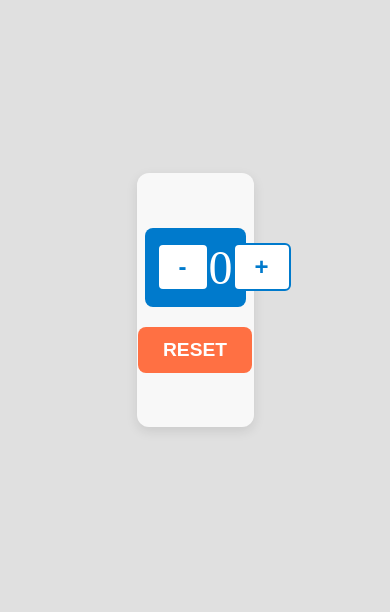
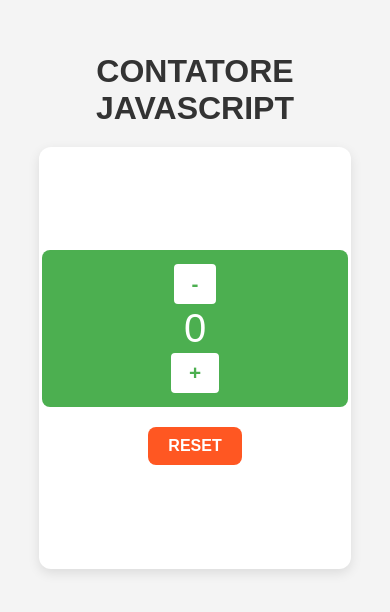
Before and after one commit to GioeleBoccanegra/Progetto-JavaScript-di-Gioele-Boccanegra, a plain HTML site: page index.html in a window 390 px wide. Shown: the part 122-734 px from the top of the page. Drawn offline with Linux system fonts and the light colour scheme.

Commit message:
finito, inizio test

```diff
--- a/assets/css/style.css
+++ b/assets/css/style.css
@@ -1,10 +1,20 @@
 body {
   display: flex;
+  flex-direction: column;
   height: 100vh;
   margin: 0;
   align-items: center;
   justify-content: center;
-  background-color: #e0e0e0;
+  background-color: #f4f4f4;
+  font-family: 'Arial', sans-serif;
+}
+
+body h1 {
+  text-transform: uppercase;
+  color: #333;
+  font-size: 2rem;
+  margin-bottom: 20px;
+  text-align: center;
 }
 
 .container {
@@ -14,7 +24,7 @@ body {
   align-items: center;
   width: 30vw;
   height: 30vh;
-  background-color: #f8f8f8;
+  background-color: #ffffff;
   border-radius: 12px;
   box-shadow: 0 4px 12px rgba(0, 0, 0, 0.1);
   padding: 20px;
@@ -26,14 +36,14 @@ body {
   flex-direction: row;
   align-items: center;
   justify-content: space-between;
-  background-color: #007acc;
+  background-color: #4CAF50;
   width: 100%;
-  padding: 12px;
+  padding: 15px;
   border-radius: 8px;
 }
 
 .counter-container p {
-  font-size: 3rem;
+  font-size: 4rem;
   margin: 0;
   color: #ffffff;
 }
@@ -41,24 +51,24 @@ body {
 .buttons {
   font-weight: bold;
   background-color: #ffffff;
-  border: 2px solid #007acc;
-  color: #007acc;
-  font-size: 1.5rem;
-  padding: 8px 20px;
+  border: 2px solid #4CAF50;
+  color: #4CAF50;
+  font-size: 2rem;
+  padding: 10px 25px;
   border-radius: 6px;
   cursor: pointer;
   transition: all 0.3s ease;
 }
 
 .buttons:hover {
-  background-color: #007acc;
+  background-color: #4CAF50;
   color: white;
 }
 
 .reset-container {
   display: flex;
   justify-content: center;
-  gap: 20px;
+  gap: 25px;
   align-items: center;
   margin-top: 20px;
   width: 100%;
@@ -67,10 +77,10 @@ body {
 .button-reset {
   text-transform: uppercase;
   font-weight: bold;
-  background-color: #ff7043;
+  background-color: #FF5722;
   color: white;
   font-size: 1.2rem;
-  padding: 12px 25px;
+  padding: 12px 30px;
   border-radius: 8px;
   border: none;
   cursor: pointer;
@@ -78,5 +88,76 @@ body {
 }
 
 .button-reset:hover {
-  background-color: #ff5722;
+  background-color: #FF7043;
 }
+
+@media (max-width: 768px) {
+  .container {
+    width: 70vw;
+    height: 40vh;
+    padding: 15px;
+  }
+
+  .counter-container {
+    padding: 10px;
+  }
+
+  .counter-container p {
+    font-size: 3rem;
+  }
+
+  .buttons {
+    font-size: 1.5rem;
+    padding: 8px 20px;
+  }
+
+  .buttons:hover {
+    background-color: #ffffff;
+    color: #4CAF50;
+  }
+
+  .reset-container {
+    gap: 20px;
+  }
+
+  .button-reset {
+    font-size: 1.1rem;
+    padding: 12px 25px;
+  }
+}
+
+@media (max-width: 480px) {
+  .container {
+    width: 80vw;
+    height: 50vh;
+  }
+
+  .counter-container {
+    flex-direction: column;
+    padding: 12px;
+  }
+
+  .counter-container p {
+    font-size: 2.5rem;
+  }
+
+  .buttons {
+    font-size: 1.3rem;
+    padding: 8px 18px;
+  }
+
+  .buttons:hover {
+    background-color: #ffffff;
+    color: #4CAF50;
+  }
+
+  .reset-container {
+    gap: 15px;
+    flex-direction: column;
+  }
+
+  .button-reset {
+    font-size: 1rem;
+    padding: 10px 20px;
+  }
+}
--- a/assets/javascript/script.js
+++ b/assets/javascript/script.js
@@ -32,3 +32,30 @@ const buttonReset = document.createElement("button");
 buttonReset.className = "button-reset";
 resetDiv.appendChild(buttonReset);
 buttonReset.innerHTML = "reset";
+
+
+function aumenta() {
+  counter.textContent = parseInt(counter.textContent) + 1;
+}
+
+function diminuisci() {
+  counter.textContent = parseInt(counter.textContent) - 1;
+}
+
+
+function resetta() {
+  counter.textContent = 0;
+}
+
+buttonPiu.addEventListener("click", function () {
+  aumenta()
+})
+
+
+buttonMeno.addEventListener("click", function () {
+  diminuisci()
+})
+
+buttonReset.addEventListener("click", function () {
+  resetta()
+})
--- a/index.html
+++ b/index.html
@@ -9,6 +9,7 @@
 </head>
 
 <body>
+  <h1>Contatore javascript</h1>
   <div data-container></div>
   <script src="assets/javascript/script.js"></script>
 </body>
```
